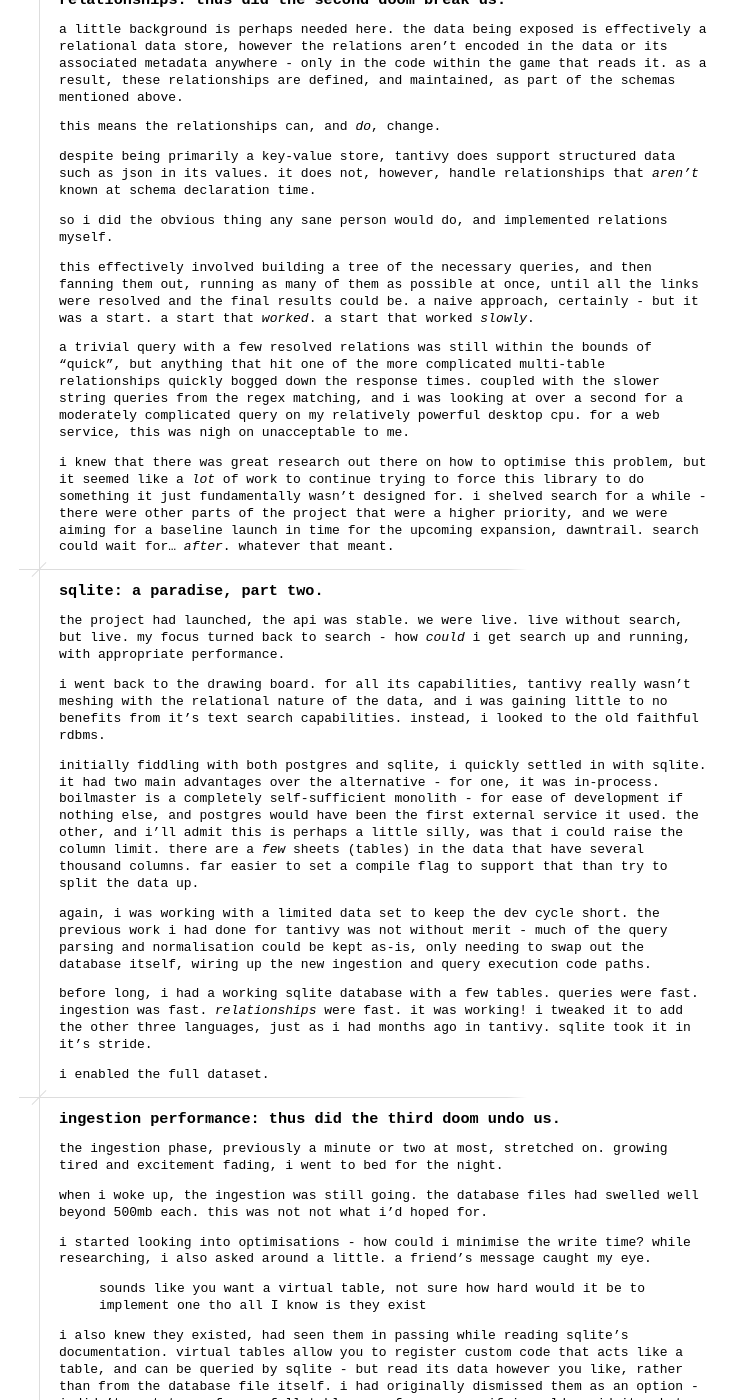
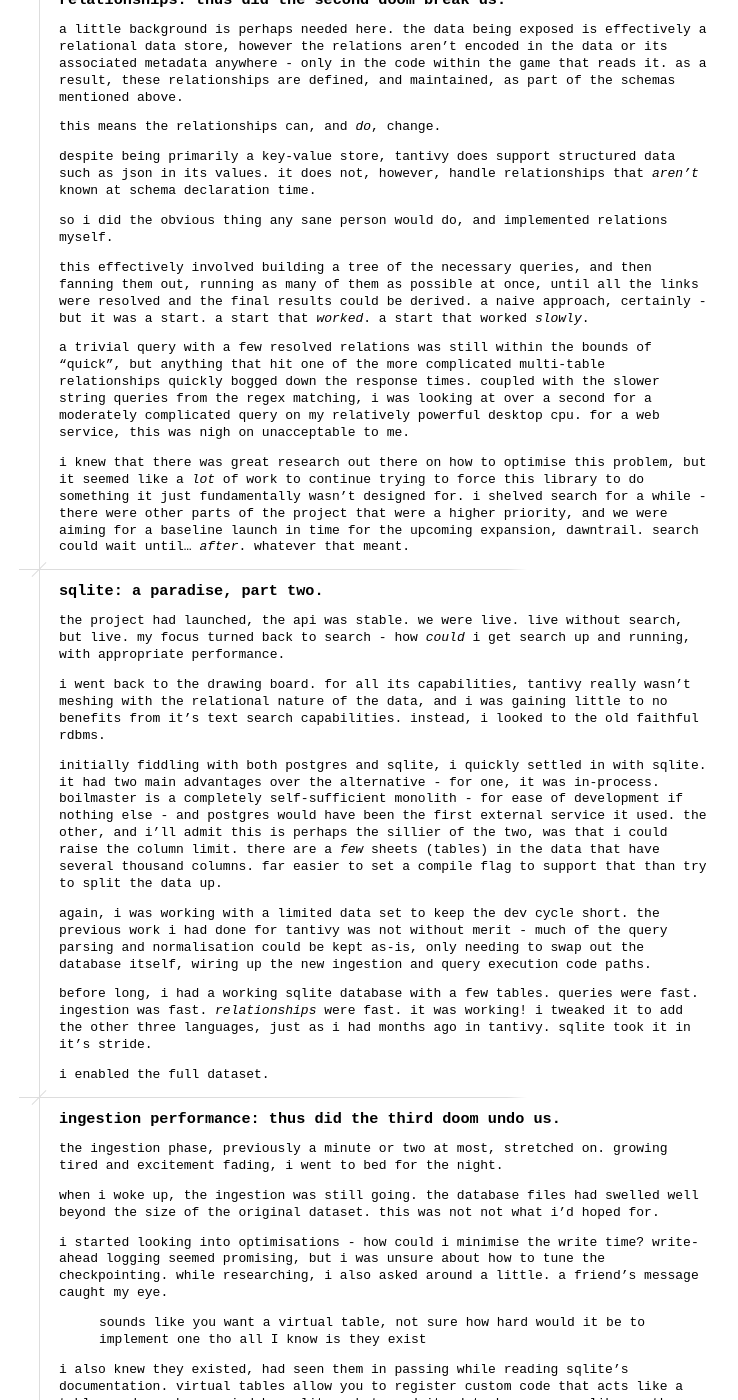
Before and after one commit to ackwell/ackwell.github.io, a Jekyll site: the page built from _posts/2024-07-22-search-journey.md, in a window 1280 px wide and 1400 px high, scrolled down 1322 px. Shown: the whole window, without its empty margins (256-994 px from the left). Built offline with Jekyll 4.4.1, drawn with Linux system fonts in a browser that asks for light colours; nearby versions of some CDN libraries; our own code applies the rules of GitHub Pages for plain Markdown files; some of the changed text lies outside the part shown.

Commit message:
Quick edit of search post

```diff
--- a/_posts/2024-07-22-search-journey.md
+++ b/_posts/2024-07-22-search-journey.md
@@ -50,11 +50,11 @@ despite being primarily a key-value store, tantivy does support structured data
 
 so i did the obvious thing any sane person would do, and implemented relations myself.
 
-this effectively involved building a tree of the necessary queries, and then fanning them out, running as many of them as possible at once, until all the links were resolved and the final results could be. a naive approach, certainly - but it was a start. a start that _worked_. a start that worked _slowly_.
+this effectively involved building a tree of the necessary queries, and then fanning them out, running as many of them as possible at once, until all the links were resolved and the final results could be derived. a naive approach, certainly - but it was a start. a start that _worked_. a start that worked _slowly_.
 
-a trivial query with a few resolved relations was still within the bounds of "quick", but anything that hit one of the more complicated multi-table relationships quickly bogged down the response times. coupled with the slower string queries from the regex matching, and i was looking at over a second for a moderately complicated query on my relatively powerful desktop cpu. for a web service, this was nigh on unacceptable to me.
+a trivial query with a few resolved relations was still within the bounds of "quick", but anything that hit one of the more complicated multi-table relationships quickly bogged down the response times. coupled with the slower string queries from the regex matching, i was looking at over a second for a moderately complicated query on my relatively powerful desktop cpu. for a web service, this was nigh on unacceptable to me.
 
-i knew that there was great research out there on how to optimise this problem, but it seemed like a _lot_ of work to continue trying to force this library to do something it just fundamentally wasn't designed for. i shelved search for a while - there were other parts of the project that were a higher priority, and we were aiming for a baseline launch in time for the upcoming expansion, dawntrail. search could wait for... _after_. whatever that meant.
+i knew that there was great research out there on how to optimise this problem, but it seemed like a _lot_ of work to continue trying to force this library to do something it just fundamentally wasn't designed for. i shelved search for a while - there were other parts of the project that were a higher priority, and we were aiming for a baseline launch in time for the upcoming expansion, dawntrail. search could wait until... _after_. whatever that meant.
 
 ----
 
@@ -64,7 +64,7 @@ the project had launched, the api was stable. we were live. live without search,
 
 i went back to the drawing board. for all its capabilities, tantivy really wasn't meshing with the relational nature of the data, and i was gaining little to no benefits from it's text search capabilities. instead, i looked to the old faithful rdbms.
 
-initially fiddling with both postgres and sqlite, i quickly settled in with sqlite. it had two main advantages over the alternative - for one, it was in-process. boilmaster is a completely self-sufficient monolith - for ease of development if nothing else, and postgres would have been the first external service it used. the other, and i'll admit this is perhaps a little silly, was that i could raise the column limit. there are a _few_ sheets (tables) in the data that have several thousand columns. far easier to set a compile flag to support that than try to split the data up.
+initially fiddling with both postgres and sqlite, i quickly settled in with sqlite. it had two main advantages over the alternative - for one, it was in-process. boilmaster is a completely self-sufficient monolith - for ease of development if nothing else - and postgres would have been the first external service it used. the other, and i'll admit this is perhaps the sillier of the two, was that i could raise the column limit. there are a _few_ sheets (tables) in the data that have several thousand columns. far easier to set a compile flag to support that than try to split the data up.
 
 again, i was working with a limited data set to keep the dev cycle short. the previous work i had done for tantivy was not without merit - much of the query parsing and normalisation could be kept as-is, only needing to swap out the database itself, wiring up the new ingestion and query execution code paths.
 
@@ -78,9 +78,9 @@ i enabled the full dataset.
 
 the ingestion phase, previously a minute or two at most, stretched on. growing tired and excitement fading, i went to bed for the night.
 
-when i woke up, the ingestion was still going. the database files had swelled well beyond 500mb each. this was not not what i'd hoped for.
+when i woke up, the ingestion was still going. the database files had swelled well beyond the size of the original dataset. this was not not what i'd hoped for.
 
-i started looking into optimisations - how could i minimise the write time? while researching, i also asked around a little. a friend's message caught my eye.
+i started looking into optimisations - how could i minimise the write time? write-ahead logging seemed promising, but i was unsure about how to tune the checkpointing. while researching, i also asked around a little. a friend's message caught my eye.
 
 > sounds like you want a virtual table, not sure how hard would it be to implement one tho
 > all I know is they exist
@@ -93,7 +93,7 @@ it was fast. not as fast as using the database directly, certainly, but fast _en
 
 i reasoned that, given those results, it was worth putting in a bit more time on this path. if it worked, not only did it mean that preparing the databases was _faster_ due to the lack of data ingestion - it meant i could easily support searching any version of the data i had access to!
 
-the primary optimisation added was an index. when preparing a query, sqlite runs a few different approaches to query elements past your virtual table implementation, asking which approach is likely to be fastest. the vast majority of relationships in queries result in a join targeting a single table row by its id - something i'm able to do with no searching at all in my data access layer. by informing sqlite of this, i'm able to influence it to preference these joins wherever it can. with this in place, query performance for relationships shot through the roof, landing squarely in the "fast enough" of the rest of the system.
+the primary optimisation added was an index. when preparing a query, sqlite runs a few different approaches on how it could query elements past your virtual table implementation, asking which approach is likely to be fastest. the vast majority of relationships in the queries i was generating result in a join targeting a single table row by its id - something i'm able to do with no searching at all in my data access layer. by informing sqlite of this, i'm able to influence it to preference these joins wherever it can. with this in place, query performance for relationships shot through the roof, landing squarely in the "fast enough" of the rest of the system.
 
 finally, a solution for search.
 
```
Also changed, not shown: other parts of _posts/2024-07-22-search-journey.md (+5 -3 lines).
